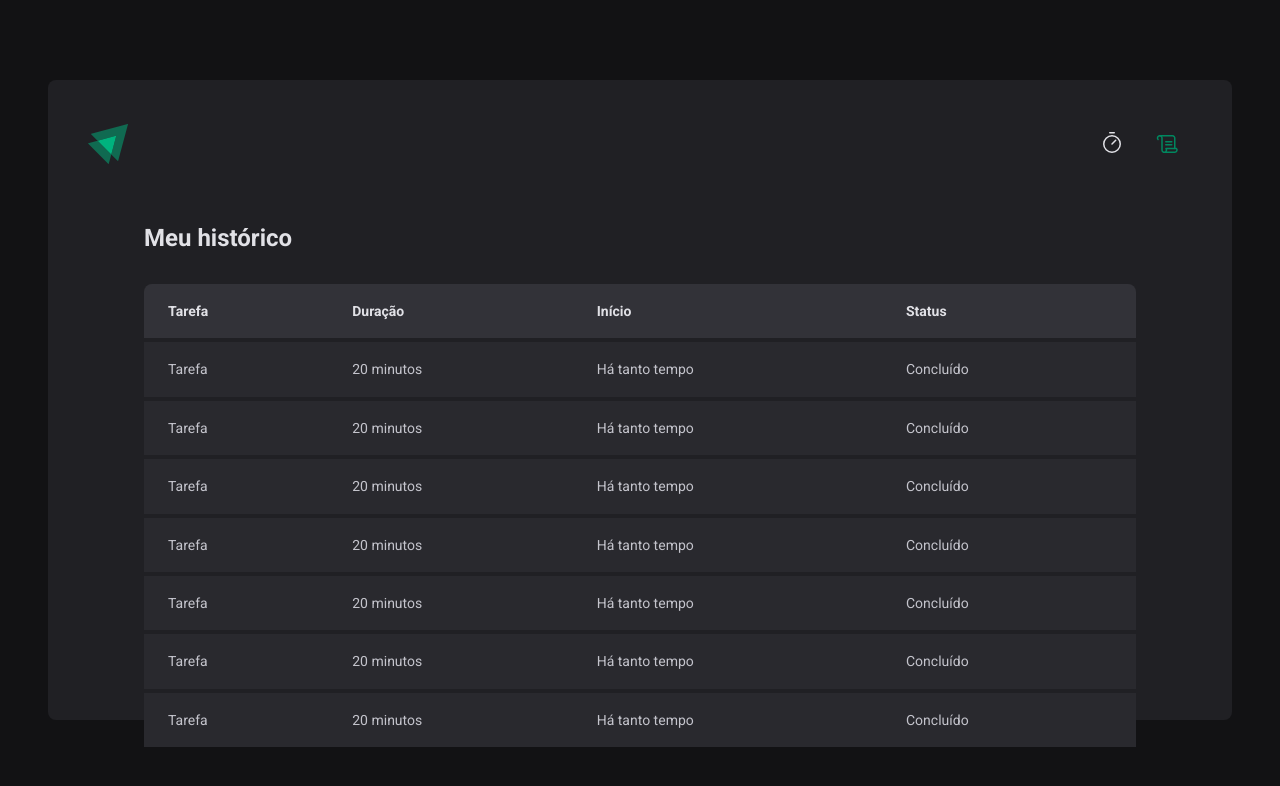
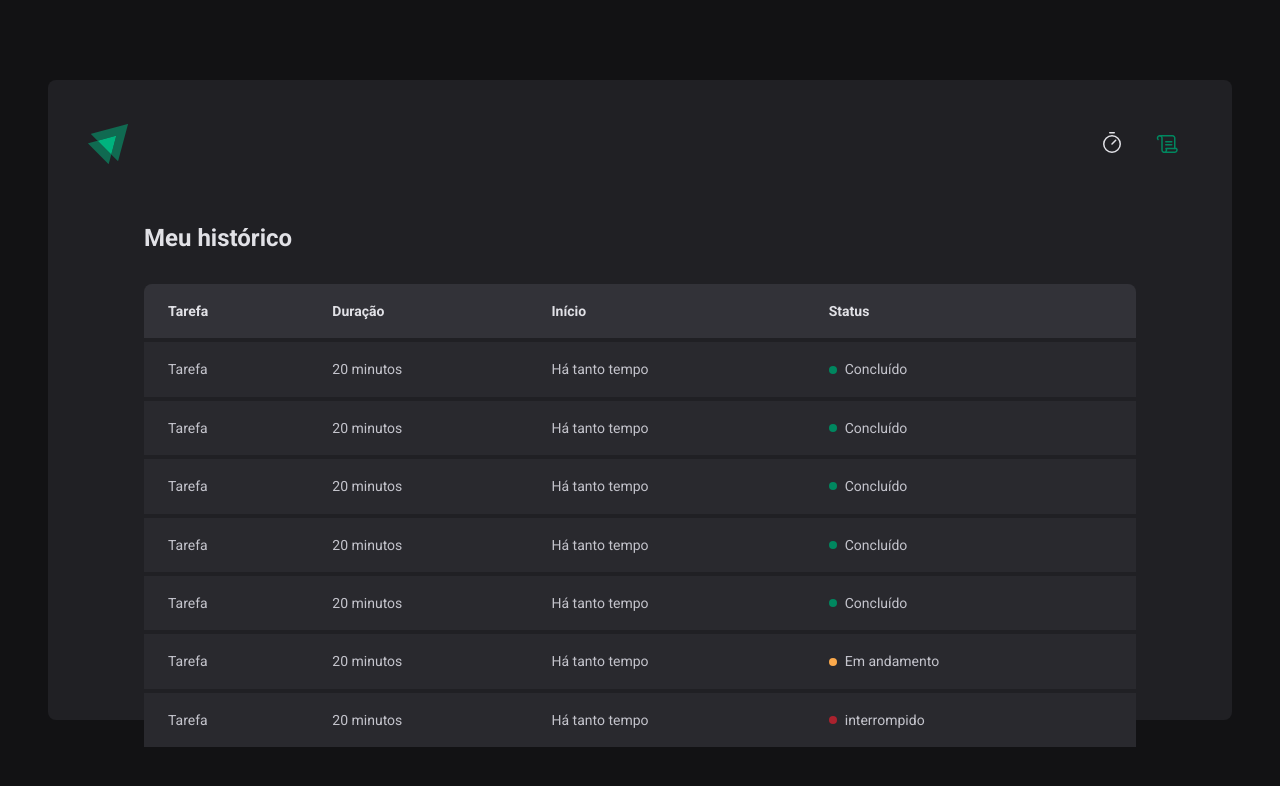
Before and after one commit to alissondiniz20/pomodoro.my, a React (Vite) app: page /history in a window 1280 px wide. Shown: the top 786 px of the page. Built offline with nearby package versions, Linux system fonts and the light colour scheme.

Commit message:
Componente Status

```diff
--- a/src/pages/History/index.tsx
+++ b/src/pages/History/index.tsx
@@ -1,5 +1,5 @@
 import { Header } from "../../components/Header";
-import { HistoryContainer, HistoryList } from "./styles";
+import { HistoryContainer, HistoryList, Status } from "./styles";
 
 export function History() {
   return (
@@ -21,43 +21,57 @@
               <td>Tarefa</td>
               <td>20 minutos</td>
               <td>Há tanto tempo</td>
-              <td>Concluído</td>
+              <td>
+                <Status statusColor="green">Concluído</Status>
+              </td>
             </tr>
             <tr>
               <td>Tarefa</td>
               <td>20 minutos</td>
               <td>Há tanto tempo</td>
-              <td>Concluído</td>
+              <td>
+                <Status statusColor="green">Concluído</Status>
+              </td>
             </tr>
             <tr>
               <td>Tarefa</td>
               <td>20 minutos</td>
               <td>Há tanto tempo</td>
-              <td>Concluído</td>
+              <td>
+                <Status statusColor="green">Concluído</Status>
+              </td>
             </tr>
             <tr>
               <td>Tarefa</td>
               <td>20 minutos</td>
               <td>Há tanto tempo</td>
-              <td>Concluído</td>
+              <td>
+                <Status statusColor="green">Concluído</Status>
+              </td>
             </tr>
             <tr>
               <td>Tarefa</td>
               <td>20 minutos</td>
               <td>Há tanto tempo</td>
-              <td>Concluído</td>
+              <td>
+                <Status statusColor="green">Concluído</Status>
+              </td>
             </tr>
             <tr>
               <td>Tarefa</td>
               <td>20 minutos</td>
               <td>Há tanto tempo</td>
-              <td>Concluído</td>
+              <td>
+                <Status statusColor="yellow">Em andamento</Status>
+              </td>
             </tr>
             <tr>
               <td>Tarefa</td>
               <td>20 minutos</td>
               <td>Há tanto tempo</td>
-              <td>Concluído</td>
+              <td>
+                <Status statusColor="red">interrompido</Status>
+              </td>
             </tr>
           </tbody>
         </table>
--- a/src/pages/History/styles.ts
+++ b/src/pages/History/styles.ts
@@ -59,3 +59,27 @@
     }
   }
 `;
+
+const STATUS_COLOR = {
+  yellow: 'yellow-500',
+  green: 'green-500',
+  red: 'red-500',
+} as const
+
+interface StatusProps {
+  statusColor: keyof typeof STATUS_COLOR
+}
+
+export const Status = styled.span<StatusProps>`
+  display: flex;
+  align-items: center;
+  gap: 0.5rem;
+
+  &::before {
+    content: '';
+    width: 0.5rem;
+    height: 0.5rem;
+    border-radius: 50%;
+    background: ${props => props.theme[STATUS_COLOR[props.statusColor]]};
+  }
+`;
```
